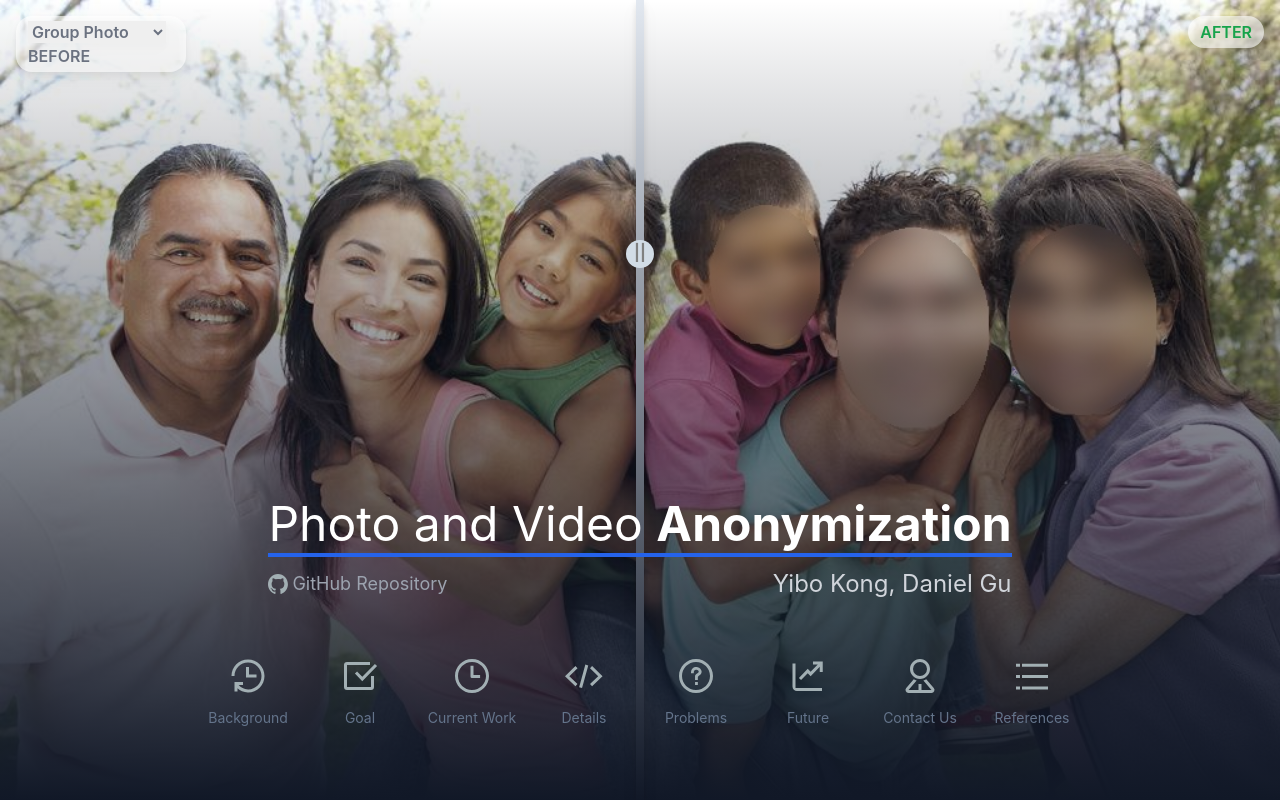
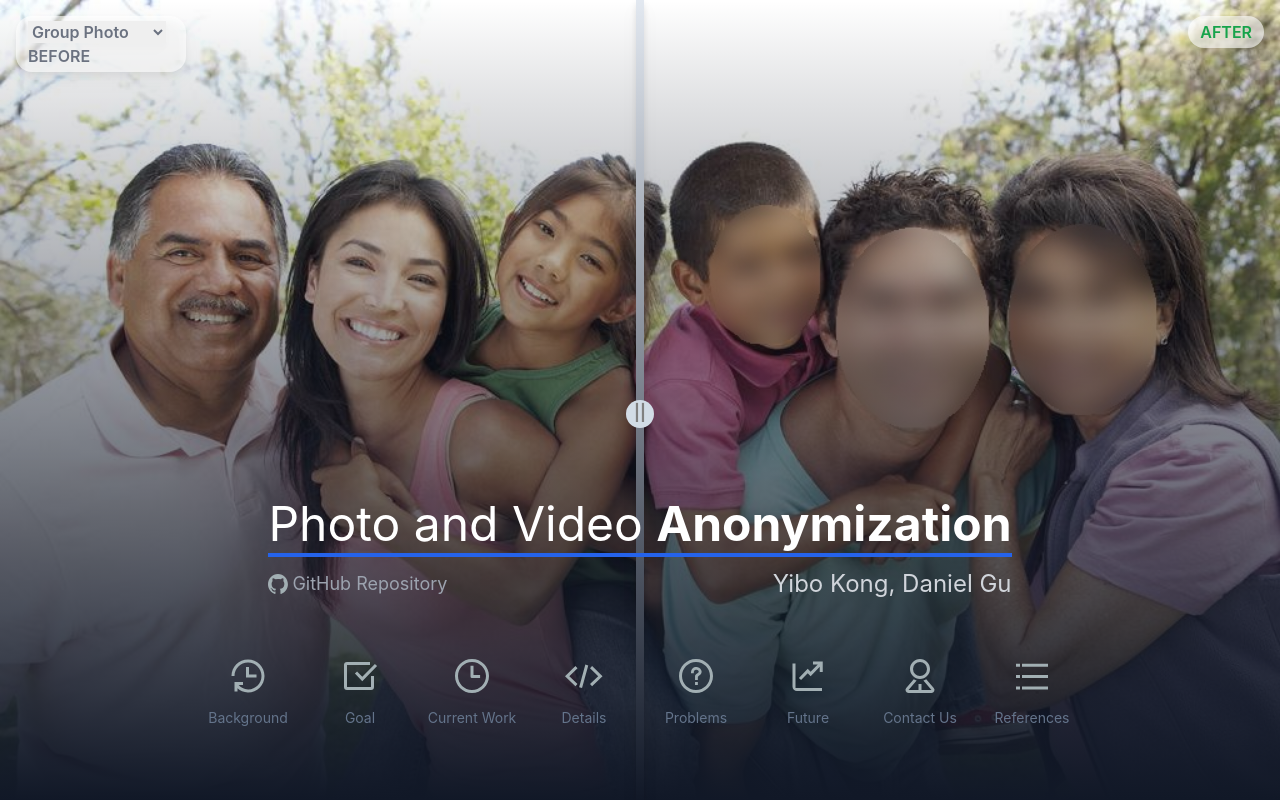
Before and after one commit to endaytrer/cs639-project-website, a React (Create React App) app: page / in a window 1280 px wide. Shown: the top 800 px of the page. Built offline with nearby package versions, Linux system fonts and the light colour scheme.

Commit message:
dim effect cancelled when sliding, add footnote

```diff
--- a/src/App.css
+++ b/src/App.css
@@ -19,11 +19,19 @@
   text-align: center;
   color: gray;
   position: absolute;
-  top: 30%;
+  top: 50%;
   width: 28px;
   height: 28px;
   border-radius: 50%;
   background-color: rgb(210, 220, 230);
+}
+.title,
+.mask {
+  transition: opacity 200ms ease-out;
+}
+.mask.transparent,
+.title.transparent {
+  opacity: 0;
 }
 .link-list {
 
--- a/src/App.jsx
+++ b/src/App.jsx
@@ -63,7 +63,7 @@ function App() {
   return (
     <div className="App bg-gray-900">
       <div className='header relative w-full flex flex-col justify-end'>
-        <div className="top-img absolute top-0 h-full w-full select-none" onMouseMove={setWidth} onTouchMove={setWidth}>
+        <div className="top-img absolute top-0 h-full w-full select-none" onMouseMove={setWidth} onMouseUp={endSetWidth}>
           <div className="compare-img before-img absolute bg-left-top h-full bg-no-repeat overflow-hidden" style={{ backgroundImage: `url(${images[imgIndex][0]})`, width: `calc(${(compareWidth * 100)}% - ${sliderWidth / 2}px)`}}>
             <div className="absolute mx-4 top-4 px-3 min-w-fit py-1 rounded-2xl z-50 text-base uppercase font-semibold text-gray-500 bg-white bg-opacity-60 drop-shadow-lg">
               <select className="mr-2" value={imgIndex} onChange={(e) => setImgIndex(e.target.value)}>
@@ -73,13 +73,13 @@ function App() {
                 <option value="3">Crowds</option>
               </select><div>Before</div></div>
           </div>
-          <div className="compare-slider absolute h-full cursor-ew-resize bg-slate-200 top-0 z-20 drop-shadow-lg flex flex-col justify-center items-center" style={{width: `${sliderWidth}px`, backgroundImage: `linear-gradient(transparent, rgb(17, 24, 39))`, left: `calc(${(compareWidth * 100)}% - ${sliderWidth / 2}px)`}} onMouseDown={startSetWidth} onMouseUp={endSetWidth} onTouchStart={startSetWidth} onTouchEnd={endSetWidth}></div>
-          <div className="compare-img absolute bg-cover bg-right-top h-full text-right bg-no-repeat overflow-hidden" style={{ backgroundImage: `url(${images[imgIndex][1]})`, left: `calc(${(compareWidth * 100)}% + ${sliderWidth / 2}px)`,width: `calc(${((1 - compareWidth) * 100)}% - ${sliderWidth / 2}px)`}}>
+          <div className="compare-slider absolute h-full cursor-ew-resize bg-slate-200 top-0 z-20 drop-shadow-lg flex flex-col justify-center items-center" style={{width: `${sliderWidth}px`, backgroundImage: "linear-gradient(transparent, rgb(17, 24, 39))", left: `calc(${(compareWidth * 100)}% - ${sliderWidth / 2}px)`}} onMouseDown={startSetWidth} onMouseUp={endSetWidth}></div>
+          <div className="compare-img absolute bg-cover bg-right-top h-full text-right bg-no-repeat overflow-hidden" style={{ backgroundImage: `url(${images[imgIndex][1]})`, left: `calc(${(compareWidth * 100)}% + ${sliderWidth / 2}px)`, width: `calc(${((1 - compareWidth) * 100)}% - ${sliderWidth / 2}px)`}}>
             <div className="absolute mx-4 top-4 right-0 px-3 py-1 rounded-2xl z-50 text-base uppercase font-semibold text-green-600 bg-white bg-opacity-60 drop-shadow-lg">After</div>
           </div>
-          <div className="mask absolute z-10 w-full h-full" style={{backgroundImage: `linear-gradient(transparent, rgb(17, 24, 39))`}}></div>
+          <div className={`mask absolute z-10 w-full h-full ${isSliding && "transparent"}`} style={{backgroundImage: `linear-gradient(transparent, rgb(17, 24, 39))`}}></div>
         </div>
-        <div className="title relative bottom-0 h-48 sm:h-2/5 w-full z-20 flex flex-col px-4 lg:px-24 xl:px-48" onMouseMove={setWidth} onTouchMove={setWidth}>
+        <div className={`title relative bottom-0 h-48 sm:h-2/5 w-full z-20 flex flex-col px-4 lg:px-24 xl:px-48  ${isSliding && "transparent"}`} onMouseMove={setWidth} onMouseUp={endSetWidth}>
           <div className="max-w-fit self-center">
             <h1 className="text-4xl md:text-5xl text-white my-5"><span className="border-b-4 border-blue-600">Photo and Video <b>Anonymization</b></span></h1>
             <h3 className="text-xl md:text-2xl text-gray-300 flex items-center justify-between"><a className="text-lg text-gray-400 flex items-center" href="https://github.com/YiboK/CS639_Photo_Video_Anonymization"><img src={githubIcon} alt="github logo" className="w-5 inline-block mr-1"></img>GitHub Repository</a>Yibo Kong, Daniel Gu</h3>
@@ -163,7 +163,15 @@ function App() {
         <h1 id="ref">References</h1>
         {ct.references()}
       </div>
+      <div className="footer py-2 sm:py-10 px-4 lg:px-36 xl:px-72 bg-zinc-900">
+        <div className="text-gray-600 text-sm">
+          <p>The website is open source in GitHub: <a className="underline" href="https://github.com/endaytrer/cs639-project-website">endaytrer/cs639-project-website</a>.</p>
+          <p>Powered by React.js and Netlify.</p>
+          </div>
+
+      </div>
     </div>
+
   );
 }
 
--- a/src/Citation.jsx
+++ b/src/Citation.jsx
@@ -13,7 +13,7 @@ export class Citation {
   references() {
     return <ul>
       {this.citations.map((val, idx) => (
-        <li key={idx} className=" text-gray-400 text-sm">[{idx + 1}] {val}</li>
+        <li id={`r${idx + 1}`} key={idx} className=" text-gray-400 text-sm">[{idx + 1}] {val}</li>
       ))}
     </ul>
   }
```
